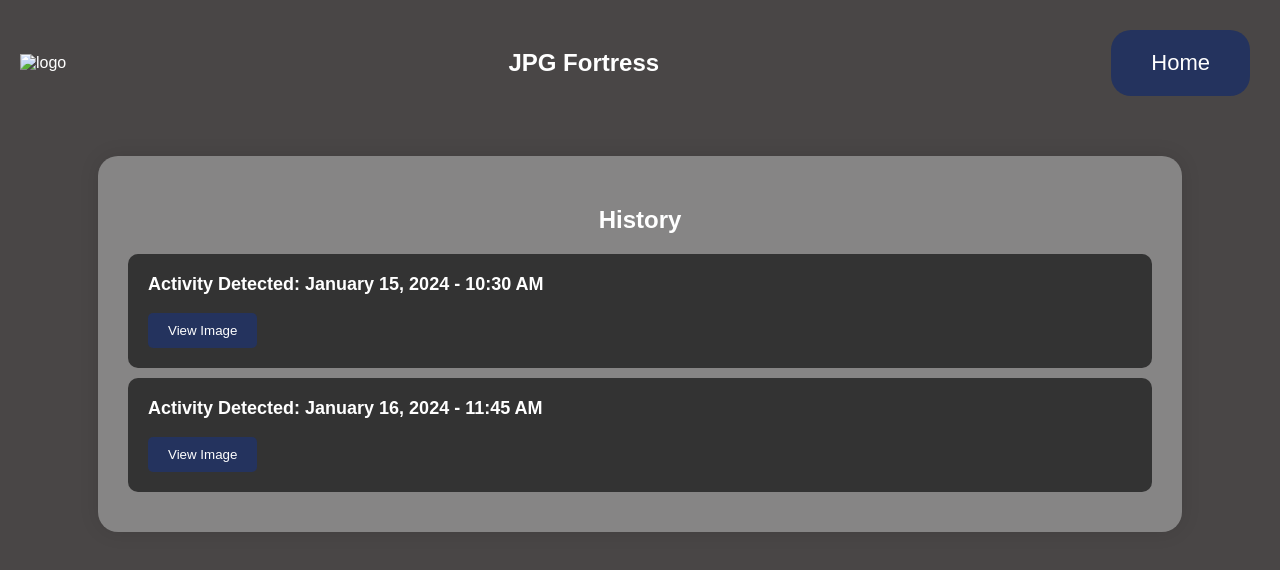
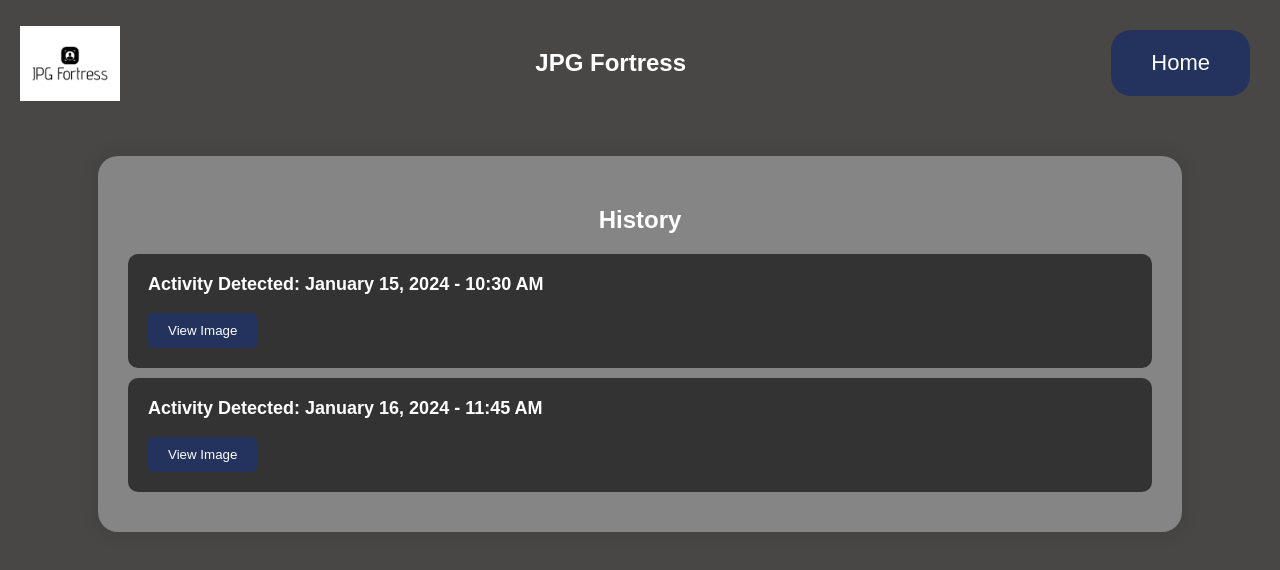
Before and after one commit to Jaskarant9899/jpg, a website: page history.html in a window 1280 px wide. Drawn offline with Linux system fonts and the light colour scheme.

Commit message:
Update history.html

```diff
--- a/history.html
+++ b/history.html
@@ -105,7 +105,7 @@
 </head>
 <body>
     <div id="header">
-        <img src="img/logo.jpg" alt="logo">
+        <img src="logo.png" alt="logo">
         <h1>JPG Fortress</h1>
         <a  onclick="location.href='/home'" class="btn" style="align-self: flex-end;">Home</a>
     </div>
```
